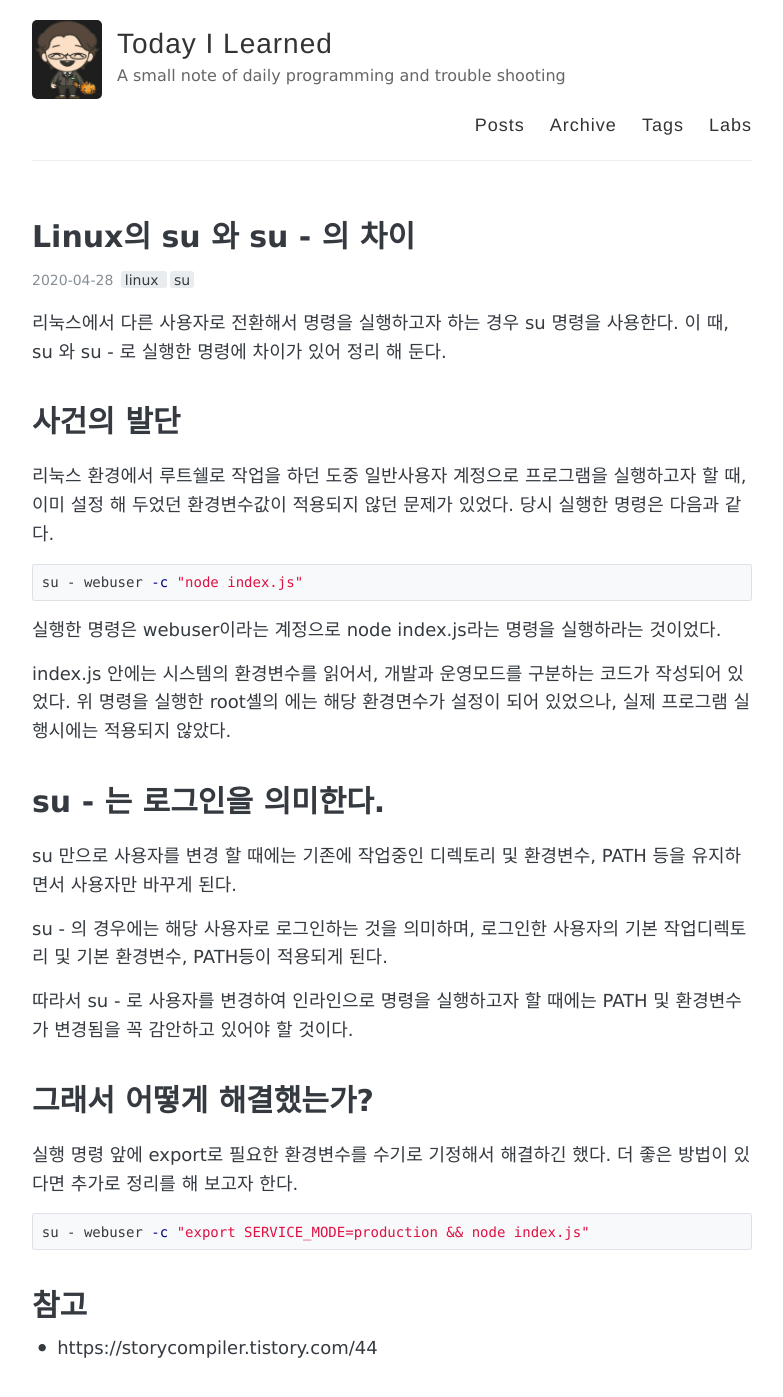
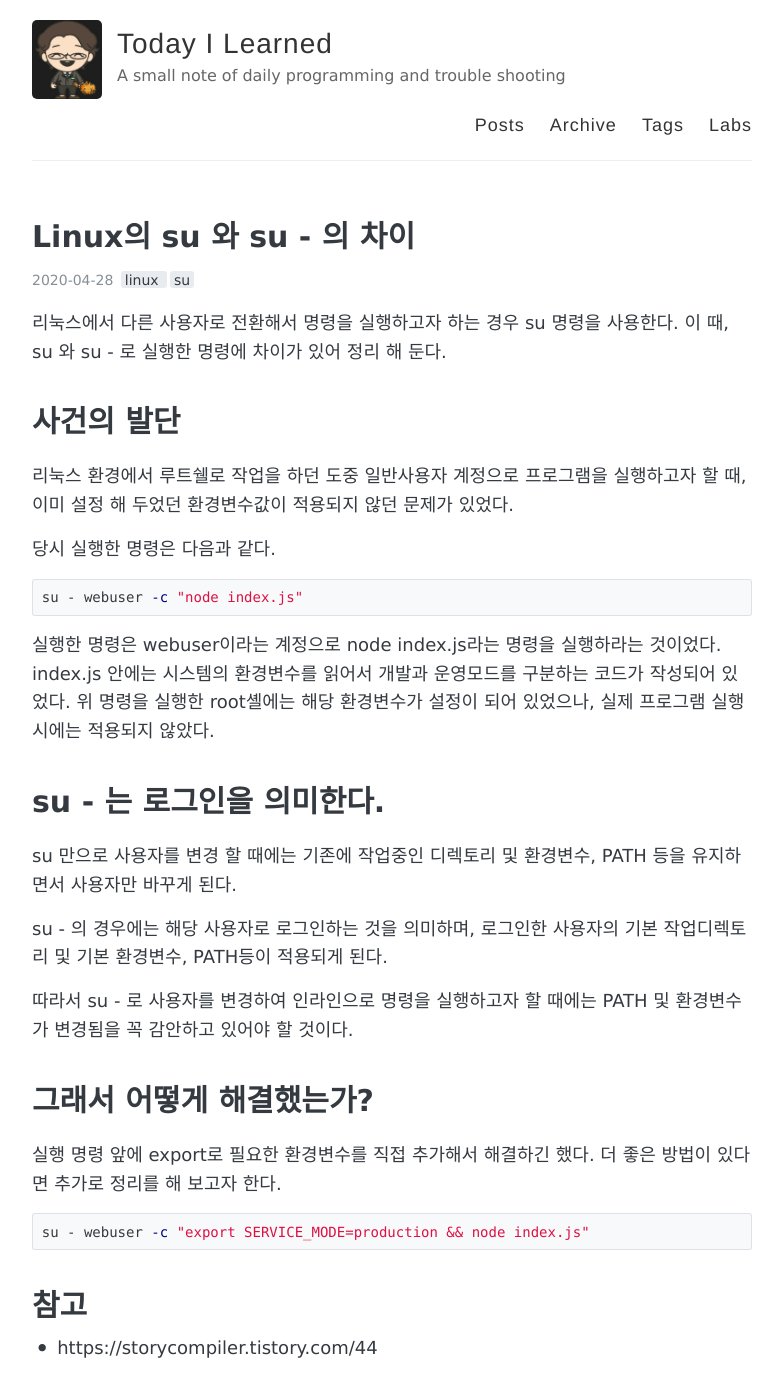
Before and after one commit to ivorycirrus/TIL, a Jekyll site: the page built from _posts/2020-04-28-linux-su-command.md, in a window 1280 px wide and 1400 px high. Shown: the top 1397 px of the window, without its empty margins (248-1031 px from the left). Built offline with Jekyll 4.4.1, drawn with Linux system fonts in a browser that asks for light colours; comment, search, counter and statistics services are not loaded.

Commit message:
fix error > Linux su

````diff
--- a/_posts/2020-04-28-linux-su-command.md
+++ b/_posts/2020-04-28-linux-su-command.md
@@ -8,15 +8,16 @@ comments: true
 리눅스에서 다른 사용자로 전환해서 명령을 실행하고자 하는 경우 su 명령을 사용한다. 이 때, su 와 su - 로 실행한 명령에 차이가 있어 정리 해 둔다.
 
 # 사건의 발단
-리눅스 환경에서 루트쉘로 작업을 하던 도중 일반사용자 계정으로 프로그램을 실행하고자 할 때, 이미 설정 해 두었던 환경변수값이 적용되지 않던 문제가 있었다. 당시 실행한 명령은 다음과 같다.
+리눅스 환경에서 루트쉘로 작업을 하던 도중 일반사용자 계정으로 프로그램을 실행하고자 할 때, 이미 설정 해 두었던 환경변수값이 적용되지 않던 문제가 있었다.
 
+당시 실행한 명령은 다음과 같다.
 ```bash
 su - webuser -c "node index.js"
 ```
 
 실행한 명령은 webuser이라는 계정으로 node index.js라는 명령을 실행하라는 것이었다.
-
-index.js 안에는 시스템의 환경변수를 읽어서, 개발과 운영모드를 구분하는 코드가 작성되어 있었다. 위 명령을 실행한 root셸의 에는 해당 환경면수가 설정이 되어 있었으나, 실제 프로그램 실행시에는 적용되지 않았다.
+index.js 안에는 시스템의 환경변수를 읽어서 개발과 운영모드를 구분하는 코드가 작성되어 있었다.
+위 명령을 실행한 root셸에는 해당 환경변수가 설정이 되어 있었으나, 실제 프로그램 실행시에는 적용되지 않았다.
 
 # su - 는 로그인을 의미한다.
 su 만으로 사용자를 변경 할 때에는 기존에 작업중인 디렉토리 및 환경변수, PATH 등을 유지하면서 사용자만 바꾸게 된다.
@@ -27,7 +28,7 @@ su - 의 경우에는 해당 사용자로 로그인하는 것을 의미하며,
 
 # 그래서 어떻게 해결했는가?
 
-실행 명령 앞에 export로 필요한 환경변수를 수기로 기정해서 해결하긴 했다.
+실행 명령 앞에 export로 필요한 환경변수를 직접 추가해서 해결하긴 했다.
 더 좋은 방법이 있다면 추가로 정리를 해 보고자 한다.
 
 ```bash
````
